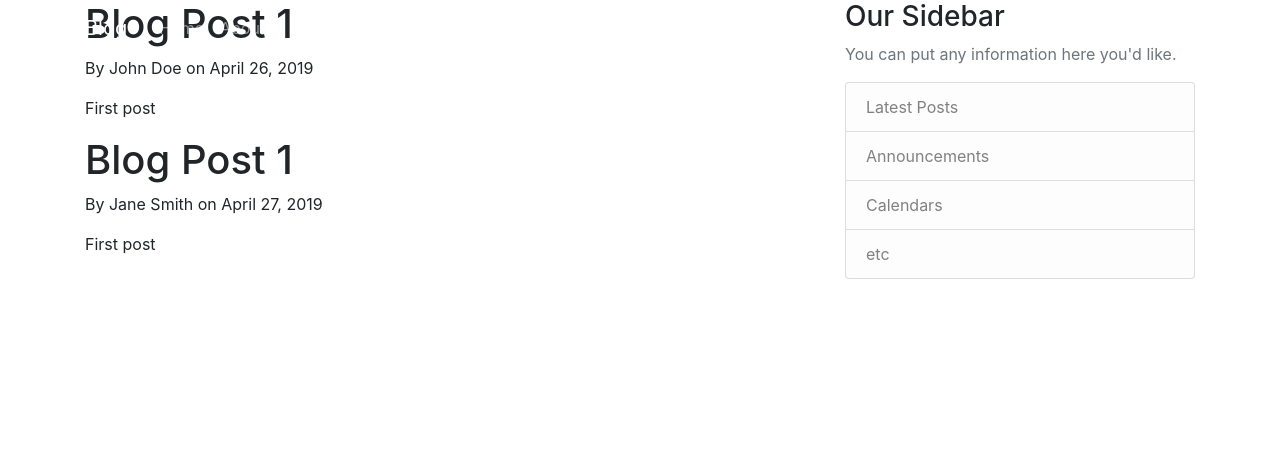
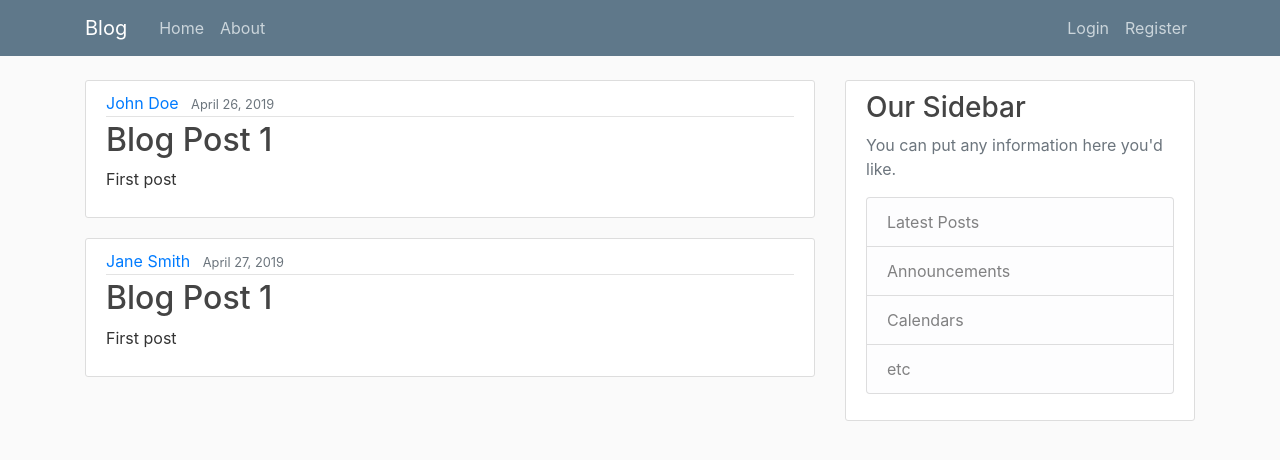
Before and after one commit to Stevennagle/Flask-Blog, a Flask app: page / in a window 1280 px wide. Shown: the top 460 px of the page. Run offline with Flask 2, Linux system fonts and the light colour scheme; some libraries are stand-ins or nearby versions.

Commit message:
Vid 2 - Complete

```diff
--- a/flaskblog.py
+++ b/flaskblog.py
@@ -1,5 +1,5 @@
 #test app
-from flask import Flask, render_template
+from flask import Flask, render_template, url_for
 app = Flask(__name__)
 
 posts = [
--- a/templates/home.html
+++ b/templates/home.html
@@ -1,8 +1,15 @@
 {% extends "layout.html" %}
 {% block content %}
     {% for post in posts %}
-        <h1>{{ post.title }}</h1>
-        <p>By {{ post.author}} on {{ post.date_posted}} </p>
-        <p>{{ post.content }}</p>
+        <article class="media content-section">
+          <div class="media-body">
+            <div class="article-metadata">
+              <a class="mr-2" href="#">{{ post.author }}</a>
+              <small class="text-muted">{{ post.date_posted }}</small>
+            </div>
+            <h2><a class="article-title" href="#">{{ post.title }}</a></h2>
+            <p class="article-content">{{ post.content }}</p>
+          </div>
+        </article>
     {% endfor %}
 {% endblock content%}
--- a/templates/layout.html
+++ b/templates/layout.html
@@ -8,7 +8,7 @@
     <!-- Bootstrap CSS -->
     <link rel="stylesheet" href="https://stackpath.bootstrapcdn.com/bootstrap/4.3.1/css/bootstrap.min.css" integrity="sha384-ggOyR0iXCbMQv3Xipma34MD+dH/1fQ784/j6cY/iJTQUOhcWr7x9JvoRxT2MZw1T" crossorigin="anonymous">
 
-
+    <link rel="stylesheet" type="text/css" href="{{ url_for('static', filename='main.css') }}">
 
     {% if title %}
         <title>Flask Blog - {{ title }}</title>
```
Also changed, not shown: README.md.
